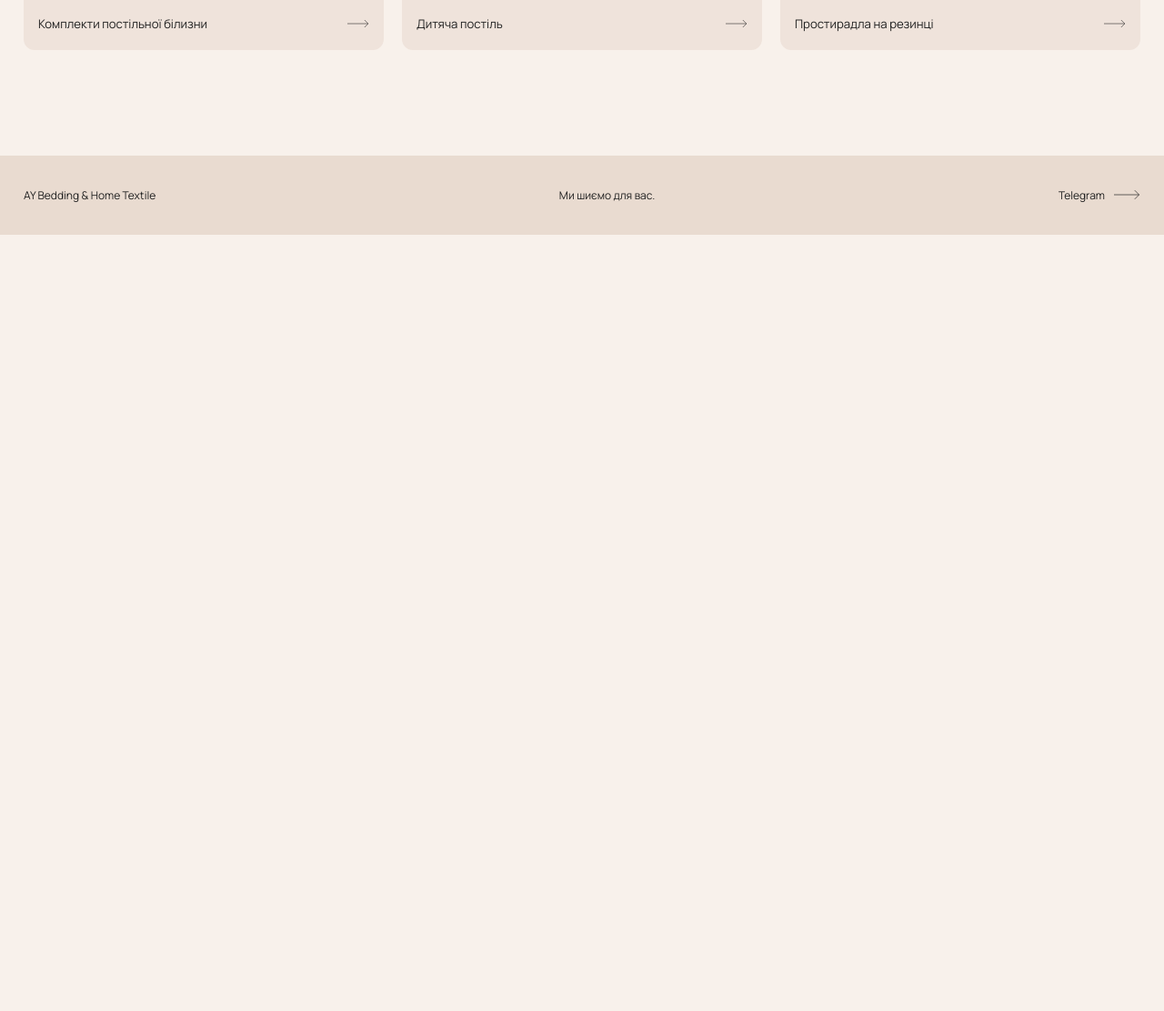
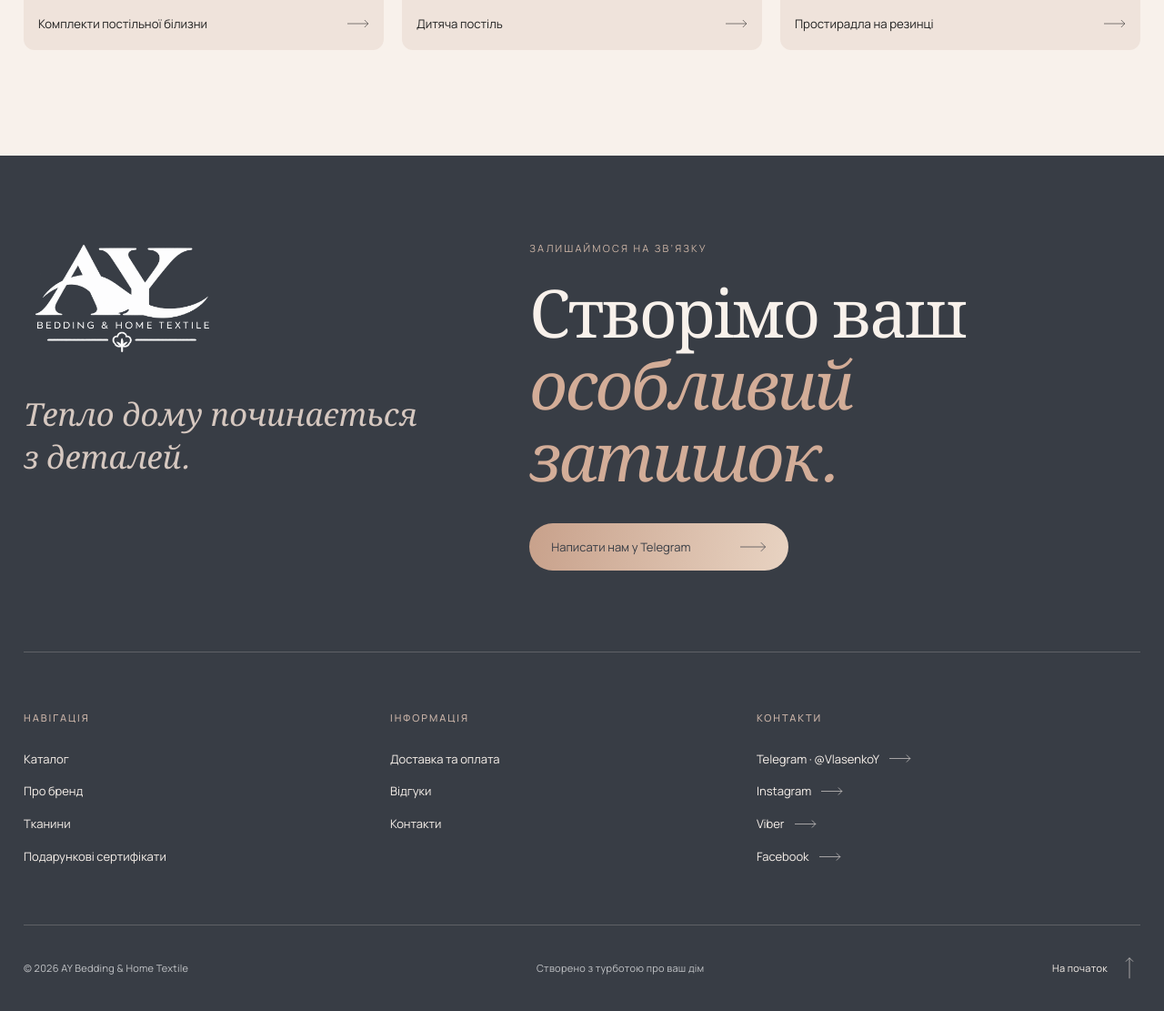
Before and after one commit to LandingsForYou/AY, a plain HTML site: page prostyradla.html in a window 1280 px wide. Shown: the part 2388-3499 px from the top of the page at 91% size. Before the commit the page ends 2646 px from the top, so only its background shows below. Drawn offline with nearby package versions, Linux system fonts and the light colour scheme; a web font is replaced by a local one.

Commit message:
feat: shared branded footer with contacts

```diff
--- a/prostyradla.html
+++ b/prostyradla.html
@@ -134,6 +134,47 @@
       <div class="product-page__related-grid"><a class="catalog-card" href="komplekty.html"><img src="img/category-sets.webp" alt="Комплекти постільної білизни" loading="lazy" width="500" height="390"><span class="catalog-card__caption"><span>Комплекти постільної білизни</span><svg aria-hidden="true" viewBox="0 0 42 16"><path d="M0 8h40m-7-7 7 7-7 7"></path></svg></span></a><a class="catalog-card" href="dytiacha-postil.html"><img src="img/category-kids.webp" alt="Дитяча постіль" loading="lazy" width="500" height="390"><span class="catalog-card__caption"><span>Дитяча постіль</span><svg aria-hidden="true" viewBox="0 0 42 16"><path d="M0 8h40m-7-7 7 7-7 7"></path></svg></span></a><a class="catalog-card" href="prostyradla-na-rezyntsi.html"><img src="img/category-fitted.webp" alt="Простирадла на резинці" loading="lazy" width="500" height="390"><span class="catalog-card__caption"><span>Простирадла на резинці</span><svg aria-hidden="true" viewBox="0 0 42 16"><path d="M0 8h40m-7-7 7 7-7 7"></path></svg></span></a></div>
     </section>
   </main>
-  <footer class="product-page__footer"><div class="section-container"><a href="index.html#top">AY Bedding &amp; Home Textile</a><span>Ми шиємо для вас.</span><a href="https://t.me/VlasenkoY" target="_blank" rel="noopener noreferrer">Telegram <svg aria-hidden="true" viewBox="0 0 42 16"><path d="M0 8h40m-7-7 7 7-7 7"></path></svg></a></div></footer>
+  <footer class="ay-site-footer" id="site-footer">
+  <div class="section-container">
+    <div class="ay-site-footer__top">
+      <div class="ay-site-footer__identity">
+        <a href="index.html#top" class="ay-site-footer__logo" aria-label="AY — головна"><img src="img/ay-logo.png" alt="AY Bedding &amp; Home Textile" width="210" height="120" loading="lazy"></a>
+        <p>Тепло дому починається<br>з деталей.</p>
+      </div>
+      <div class="ay-site-footer__intro">
+        <span class="ay-site-footer__eyebrow">ЗАЛИШАЙМОСЯ НА ЗВ’ЯЗКУ</span>
+        <h2>Створімо ваш<br><em>особливий затишок.</em></h2>
+        <a class="hero__cta ay-site-footer__cta" href="https://t.me/VlasenkoY" target="_blank" rel="noopener noreferrer"><span>Написати нам у Telegram</span><svg aria-hidden="true" viewBox="0 0 42 16"><path d="M0 8h40m-7-7 7 7-7 7"></path></svg></a>
+      </div>
+    </div>
+    <div class="ay-site-footer__columns">
+      <div class="ay-site-footer__column">
+        <h3>НАВІГАЦІЯ</h3>
+        <a href="index.html#catalog">Каталог</a>
+        <a href="index.html#about">Про бренд</a>
+        <a href="index.html#fabrics">Тканини</a>
+        <a href="index.html#gift-certificates">Подарункові сертифікати</a>
+      </div>
+      <div class="ay-site-footer__column">
+        <h3>ІНФОРМАЦІЯ</h3>
+        <a href="index.html#delivery">Доставка та оплата</a>
+        <a href="index.html#reviews">Відгуки</a>
+        <a href="index.html#contacts">Контакти</a>
+      </div>
+      <div class="ay-site-footer__column">
+        <h3>КОНТАКТИ</h3>
+        <a href="https://t.me/VlasenkoY" target="_blank" rel="noopener noreferrer">Telegram · @VlasenkoY <svg aria-hidden="true" viewBox="0 0 42 16"><path d="M0 8h40m-7-7 7 7-7 7"></path></svg></a>
+        <a href="https://www.instagram.com/yuliacherinko?xtok=eWp1N2R5c3A3ZTVr&amp;utm_source=qr" target="_blank" rel="noopener noreferrer">Instagram <svg aria-hidden="true" viewBox="0 0 42 16"><path d="M0 8h40m-7-7 7 7-7 7"></path></svg></a>
+        <a href="https://invite.viber.com/?g2=AQB8ViwcGOTUfEqqKTa7Y7T2V3Z0dx4HR%2Bm8NESxy2WEQT2Y2yiO1yLuAZ8WGfyS" target="_blank" rel="noopener noreferrer">Viber <svg aria-hidden="true" viewBox="0 0 42 16"><path d="M0 8h40m-7-7 7 7-7 7"></path></svg></a>
+        <a href="https://www.facebook.com/groups/874316336049632?locale=uk_UA" target="_blank" rel="noopener noreferrer">Facebook <svg aria-hidden="true" viewBox="0 0 42 16"><path d="M0 8h40m-7-7 7 7-7 7"></path></svg></a>
+      </div>
+    </div>
+    <div class="ay-site-footer__bottom">
+      <span>© <span data-ay-year>2026</span> AY Bedding &amp; Home Textile</span>
+      <span>Створено з турботою про ваш дім</span>
+      <a href="index.html#top">На початок <svg aria-hidden="true" viewBox="0 0 42 16"><path d="M0 8h40m-7-7 7 7-7 7"></path></svg></a>
+    </div>
+  </div>
+</footer>
 </body>
 </html>
```
